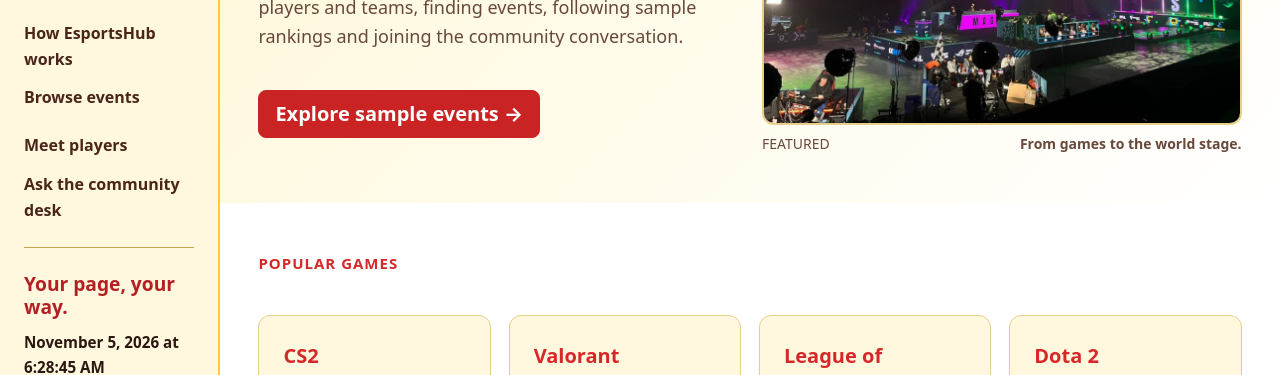
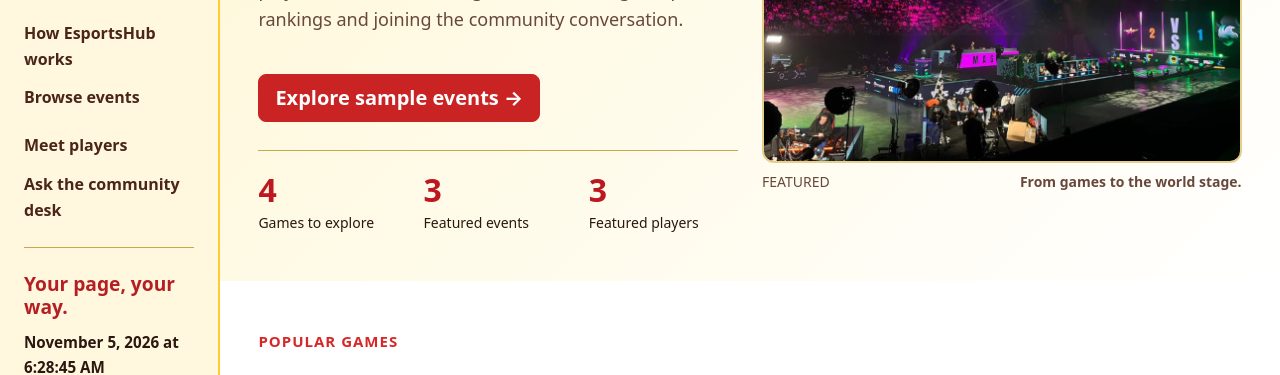
Before and after one commit to drissakov/EsportsHub, a plain HTML site: page index.html in a window 1280 px wide. Shown: the part 373-748 px from the top of the page. Drawn offline with nearby package versions, Linux system fonts and the light colour scheme.

Commit message:
Add animated homepage counters with jQuery

```diff
--- a/css/interactive.css
+++ b/css/interactive.css
@@ -699,3 +699,39 @@ html[data-theme="night"] #event-list mark.search-highlight {
   transform: scaleX(0);
   transform-origin: left center;
 }
+/* Task 5: compact counters in the home hero */
+.home-stats {
+  display: grid;
+  grid-template-columns: repeat(3, minmax(0, 1fr));
+  gap: 16px;
+  margin-top: 28px;
+  padding-top: 20px;
+  border-top: 1px solid #c9a74c;
+}
+
+.home-stat {
+  display: flex;
+  flex-direction: column;
+  gap: 4px;
+}
+
+.home-stat .stat-number {
+  font-size: 2rem;
+  font-weight: 700;
+  line-height: 1.2;
+  font-variant-numeric: tabular-nums;
+  color: #bd1822;
+}
+
+.home-stat span {
+  font-size: 0.875rem;
+  line-height: 1.4;
+}
+
+html[data-theme="night"] .home-stats {
+  border-color: #718096;
+}
+
+html[data-theme="night"] .home-stat .stat-number {
+  color: #ff9aa2;
+}
--- a/index.html
+++ b/index.html
@@ -94,6 +94,24 @@
                                 <a class="btn btn-primary btn-lg mt-3 mt-lg-4" href="events.html#event-filters">
                                     Explore sample events →
                                 </a>
+                                <div class="home-stats" aria-label="Featured content on this page">
+  <div class="home-stat">
+    <strong class="stat-number" data-count-selector=".game-list > a">4</strong>
+    <span>Games to explore</span>
+  </div>
+
+  <div class="home-stat">
+    <strong class="stat-number"
+            data-count-selector="#upcoming-events .event-list > .event">3</strong>
+    <span>Featured events</span>
+  </div>
+
+  <div class="home-stat">
+    <strong class="stat-number"
+            data-count-selector="#featured-players article.card">3</strong>
+    <span>Featured players</span>
+  </div>
+</div>
                             </div>
                             <div class="hero-image col-sm-12 col-md-6 col-lg-6">
                                 <img alt="Esports tournament" class="img-fluid" decoding="async" height="720" src="images/esports.jpg" width="960">
--- a/js/script.js
+++ b/js/script.js
@@ -216,3 +216,65 @@ $(document).ready(function () {
 
   updateProgress();
 });
+// Task 5: animate counts of the content featured on the home page.
+$(document).ready(function () {
+  const $stats = $(".home-stats");
+  if (!$stats.length) return;
+
+  const counters = $stats.find(".stat-number").map(function () {
+    const $number = $(this);
+    const selector = $number.attr("data-count-selector");
+    const target = $(selector).length;
+
+    $number.text(target);
+
+    return {
+      $number: $number,
+      target: target
+    };
+  }).get();
+
+  function animateCounters() {
+    const reduceMotion = window.matchMedia(
+      "(prefers-reduced-motion: reduce)"
+    ).matches;
+
+    counters.forEach(function (counter) {
+      if (reduceMotion) {
+        counter.$number.text(counter.target);
+        return;
+      }
+
+      counter.$number.text("0");
+
+      $({ count: 0 }).animate(
+        { count: counter.target },
+        {
+          duration: 1400,
+          easing: "swing",
+          step: function (value) {
+            counter.$number.text(Math.floor(value));
+          },
+          complete: function () {
+            counter.$number.text(counter.target);
+          }
+        }
+      );
+    });
+  }
+
+  if ("IntersectionObserver" in window) {
+    const observer = new IntersectionObserver(function (entries) {
+      if (entries.some(function (entry) {
+        return entry.isIntersecting;
+      })) {
+        observer.disconnect();
+        animateCounters();
+      }
+    }, { threshold: 0.5 });
+
+    observer.observe($stats[0]);
+  } else {
+    animateCounters();
+  }
+});
```
